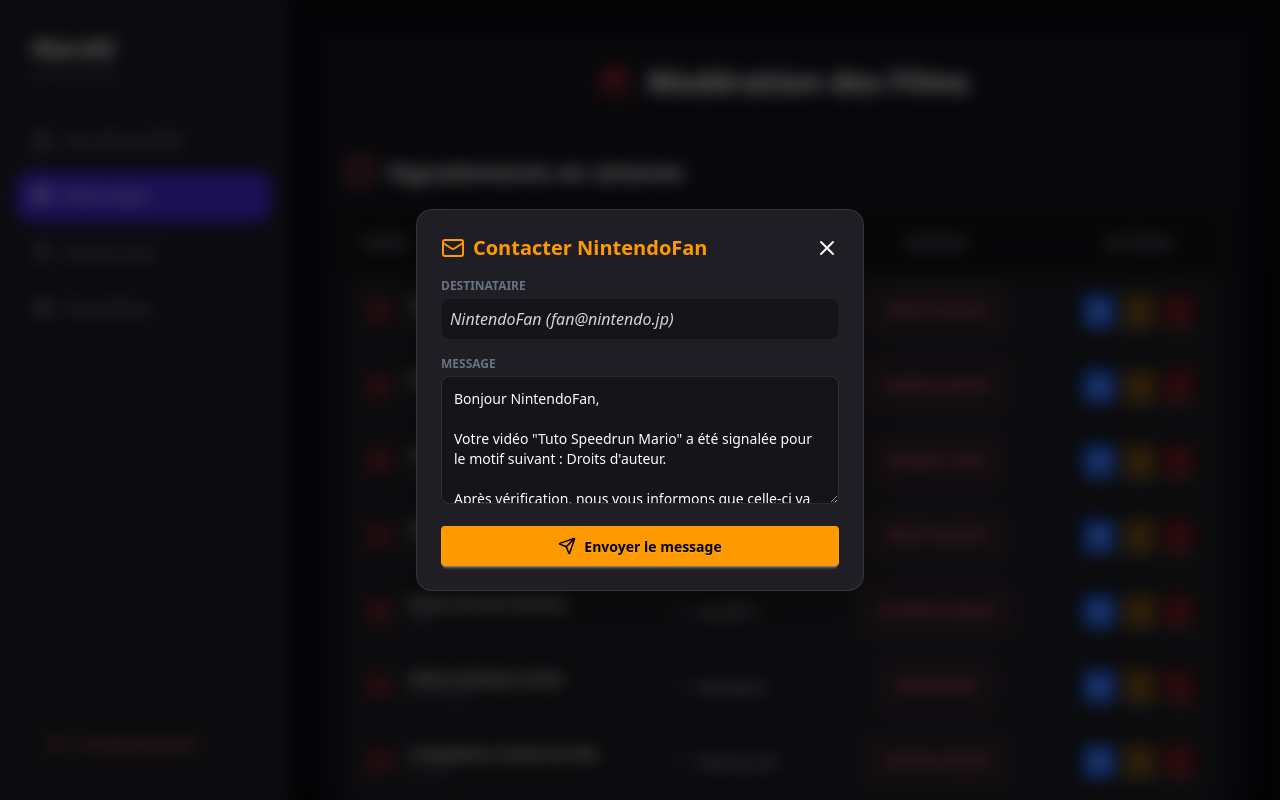
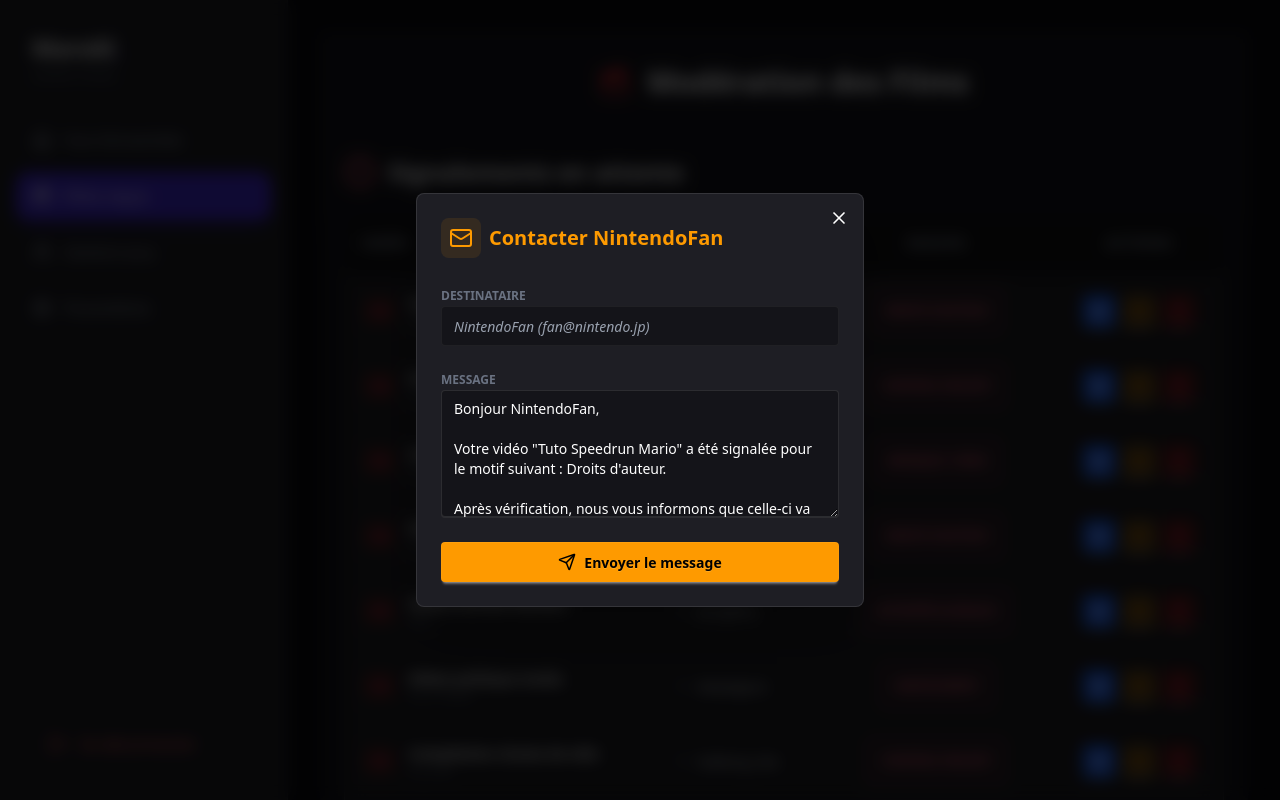
Before and after one commit to thibaut-matian/marsai, a React app in the folder frontend/: page /admin/movies in a window 1280 px wide. Both pictures are taken after a click on the button 1139 px from the left and 311 px from the top of the page. Shown: the top 800 px of the page. Built offline with nearby package versions, Linux system fonts and the light colour scheme; the HTML template or start-up script is replaced by a standard one.

Commit message:
changement modal Daisui

```diff
--- a/frontend/src/components/admin/ListMovies.jsx
+++ b/frontend/src/components/admin/ListMovies.jsx
@@ -53,7 +53,7 @@
                     </button>
                     <button
                       className="btn btn-square btn-sm bg-amber-500/20 hover:bg-amber-500 border border-amber-500 text-amber-500 hover:text-black transition-all"
-                      onClick={() => setSelectedMovie(film)}
+                      onClick={() => setSelectedMovie(film)} // Ouvre la modale}
                       title="Contacter le réalisateur"
                     >
                       <Mail size={18} />
@@ -78,8 +78,8 @@
       {/* MODALE DE CONTACT RÉUTILISABLE */}
       <ContactModal
         isOpen={!!selectedMovie}
+        data={selectedMovie}
         onClose={() => setSelectedMovie(null)}
-        data={selectedMovie}
         onSend={handleSendEmail}
       />
     </div>
--- a/frontend/src/components/admin/Report.jsx
+++ b/frontend/src/components/admin/Report.jsx
@@ -60,9 +60,8 @@
                       <Eye size={18} />
                     </button>
                     <button
-                      className="btn btn-square btn-sm bg-amber-500/20 hover:bg-amber-500 border border-amber-500 text-amber-500 hover:text-black transition-all"
+                      className="btn btn-square btn-sm bg-amber-500/20 border border-amber-500 text-amber-500"
                       onClick={() => setSelectedReport(report)}
-                      title="Contacter l'auteur"
                     >
                       <Mail size={18} />
                     </button>
@@ -86,9 +85,9 @@
 
       {/* MODALE DE CONTACT */}
       <ContactModal
-        isOpen={!!selectedReport}
+        isOpen={!!selectedReport} // Ouvert si selectedMovie n'est pas null
+        data={selectedReport}
         onClose={() => setSelectedReport(null)}
-        data={selectedReport}
         onSend={handleSendEmail}
       />
     </div>
--- a/frontend/src/components/features/contactModal.jsx
+++ b/frontend/src/components/features/contactModal.jsx
@@ -5,48 +5,72 @@
   if (!isOpen || !data) return null;
 
   return (
-    <div className="fixed inset-0 z-50 flex items-center justify-center bg-black/60 backdrop-blur-sm p-4">
-      <div className="bg-[#1E1E24] border border-white/10 w-full max-w-md rounded-2xl shadow-2xl overflow-hidden animate-in fade-in zoom-in duration-200">
-        <div className="p-6 text-white">
-          <div className="flex justify-between items-center mb-4">
-            <h3 className="text-xl font-bold flex items-center gap-2 text-amber-500">
-              <Mail /> Contacter {data.auteur || data.realisateur}
+    <div className="modal modal-open backdrop-blur-sm">
+      <div className="modal-box bg-[#1E1E24] border border-white/10 max-w-md shadow-2xl relative">
+
+        {/* Bouton Fermer */}
+        <button
+          type="button"
+          onClick={onClose}
+          className="btn btn-sm btn-circle btn-ghost absolute right-2 top-2 text-white hover:text-red-500"
+        >
+          <X size={20} />
+        </button>
+
+        <div className="text-white">
+          <div className="flex items-center gap-2 mb-6">
+            <div className="p-2 bg-amber-500/10 rounded-lg">
+              <Mail className="text-amber-500" />
+            </div>
+            <h3 className="text-xl font-bold text-amber-500">
+              Contacter {data.auteur || data.realisateur}
             </h3>
-            <button onClick={onClose} className="hover:text-red-500 transition-colors">
-              <X size={24} />
-            </button>
           </div>
 
-          <form onSubmit={onSend} className="space-y-4">
-            <div>
-              <label className="block text-xs uppercase font-bold text-gray-500 mb-1">Destinataire</label>
+          <form onSubmit={onSend} className="space-y-5">
+            <div className="form-control w-full">
+              <label className="label">
+                <span className="label-text text-gray-500 uppercase text-xs font-bold">Destinataire</span>
+              </label>
               <input
                 type="text"
                 disabled
-                className="w-full bg-black/30 border border-white/5 rounded-lg p-2 text-gray-300 italic"
+                className="input input-bordered bg-black/30 border-white/5 text-gray-400 italic w-full"
                 value={`${data.auteur || data.realisateur} (${data.email || 'email non renseigné'})`}
               />
             </div>
-            <div>
-              <label className="block text-xs uppercase font-bold text-gray-500 mb-1">Message</label>
+
+            <div className="form-control w-full">
+              <label className="label">
+                <span className="label-text text-gray-500 uppercase text-xs font-bold">Message</span>
+              </label>
               <textarea
                 required
-  className="w-full bg-black/30 border border-white/10 focus:border-amber-500 rounded-lg p-3 text-white text-sm h-32 outline-none transition-colors"
+                key={data.id} // ASTUCE : Force React à recalculer le texte quand on change de film
+                className="textarea textarea-bordered bg-black/30 border-white/10 focus:border-amber-500 text-white h-32 w-full text-sm outline-none"
                 defaultValue={
                   data.raison
                     ? `Bonjour ${data.auteur},\n\nVotre vidéo "${data.titre}" a été signalée pour le motif suivant : ${data.raison}.\n\nAprès vérification, nous vous informons que celle-ci va être traitée par notre équipe de modération.`
-      : `Bonjour ${data.realisateur},\n\nNous vous contactons concernant votre film "${data.titre}" dont le statut actuel est : ${data.statut}.\n\nNous aurions besoin de précisions complémentaires pour finaliser sa validation sur la plateforme.`
+                    : `Bonjour ${data.realisateur},\n\nNous vous contactons concernant votre film "${data.titre}" dont le statut actuel est : ${data.statut}.\n\nNous aurions besoin de précisions complémentaires.`
                 }
               />
             </div>
+
+            <div className="modal-action">
               <button
                 type="submit"
-              className="w-full btn bg-amber-500 hover:bg-amber-400 text-black border-none font-bold flex gap-2"
+                className="btn w-full bg-amber-500 hover:bg-amber-400 text-black border-none font-bold flex gap-2"
               >
                 <Send size={18} /> Envoyer le message
               </button>
+            </div>
           </form>
         </div>
+      </div>
+
+      {/* Fond pour fermer en cliquant à côté */}
+      <div className="modal-backdrop bg-black/60" onClick={onClose}>
+        <button className="cursor-default">close</button>
       </div>
     </div>
   );
--- a/frontend/src/hooks/useListFilm.js
+++ b/frontend/src/hooks/useListFilm.js
@@ -24,7 +24,7 @@
   { id: 18, titre: "Blade Runner 2049", realisateur: "Denis Villeneuve", description: "Un flic découvre un secret enfoui.", statut: "En attente" },
   { id: 19, titre: "The Shining", realisateur: "Stanley Kubrick", description: "Hiver sanglant dans un hôtel isolé.", statut: "Validé" },
   { id: 20, titre: "Avatar: The Way of Water", realisateur: "James Cameron", description: "Retour sur Pandora sous l'océan.", statut: "Validé" },
-{ id: 21, titre: "Le Loup de Wall Street", realisateur: "Martin Scorsese", description: "L'ascension fulgurante d'un courtier en bourse.", statut: "Validé" },
+  { id: 21, titre: "Le Loup de Wall Street", realisateur: "Martin Scorsese", description: "L'ascension fulgurante d'un courtier en bourse.", statut: "Validé" },
   { id: 22, titre: "Shutter Island", realisateur: "Martin Scorsese", description: "Enquête troublante dans un hôpital psychiatrique.", statut: "Validé" },
   { id: 23, titre: "Inception 2 (Fan Made)", realisateur: "Inconnu", description: "Une suite non officielle pleine de spam.", statut: "Signalé" },
   { id: 24, titre: "Le Seigneur des Anneaux", realisateur: "Peter Jackson", description: "Une quête épique pour détruire un anneau unique.", statut: "Validé" },
@@ -77,7 +77,7 @@
 ];
 
 const [movies, setMovies] = useState(MOVIES_DATA);
-  const [selectedMovie, setSelectedMovie] = useState(null);
+  const [selectedMovie, setSelectedMovie] = useState(null); // État pour la modale
 
   const handleDelete = (id, titre) => {
     if (window.confirm(`Confirmez-vous la suppression du film : ${titre} ?`)) {
@@ -87,8 +87,9 @@
 
   const handleSendEmail = (e) => {
     e.preventDefault();
+    // Ici, on récupère les données du formulaire si besoin
     alert(`Email envoyé au réalisateur de : ${selectedMovie.titre}`);
-    setSelectedMovie(null);
+    setSelectedMovie(null); // Ferme la modale
   };
 
   const getBadgeClass = (statut) => {
--- a/frontend/src/hooks/useReport.js
+++ b/frontend/src/hooks/useReport.js
@@ -33,8 +33,8 @@
   { id: 32, titre: "Chirurgie esthétique ratée", auteur: "BeautyFail", email: "beauty@fail.com", raison: "Contenu inapproprié", timestamp: "Hier" },
   { id: 33, titre: "Arnaque au support tech", auteur: "MicrosoftSupport_Fake", email: "support@fake.in", raison: "Arnaque / Spam", timestamp: "Il y a 22h" }
 ];
-    const [reports, setReports] = useState(INITIAL_DATA);
-    const [selectedReport, setSelectedReport] = useState(null);
+  const [reports, setReports] = useState(INITIAL_DATA);
+    const [selectedReport, setSelectedReport] = useState(null); // Pour la modale de contact
 
     const handleDelete = (id, titre) => {
         if (window.confirm(`Confirmez-vous la suppression de la vidéo : ${titre} ?`)) {
@@ -44,9 +44,15 @@
 
     const handleSendEmail = (e) => {
         e.preventDefault();
-        alert(`Email de notification envoyé à ${selectedReport.email}`);
-        setSelectedReport(null);
+        alert(`Email de notification envoyé à l'auteur : ${selectedReport.auteur}`);
+        setSelectedReport(null); // Ferme la modale
     };
 
-    return { reports, handleDelete, handleSendEmail, selectedReport, setSelectedReport };
+    return {
+        reports,
+        handleDelete,
+        handleSendEmail,
+        selectedReport,
+        setSelectedReport
+    };
 }
```
Lines whose indentation alone changed are shown as unchanged.
